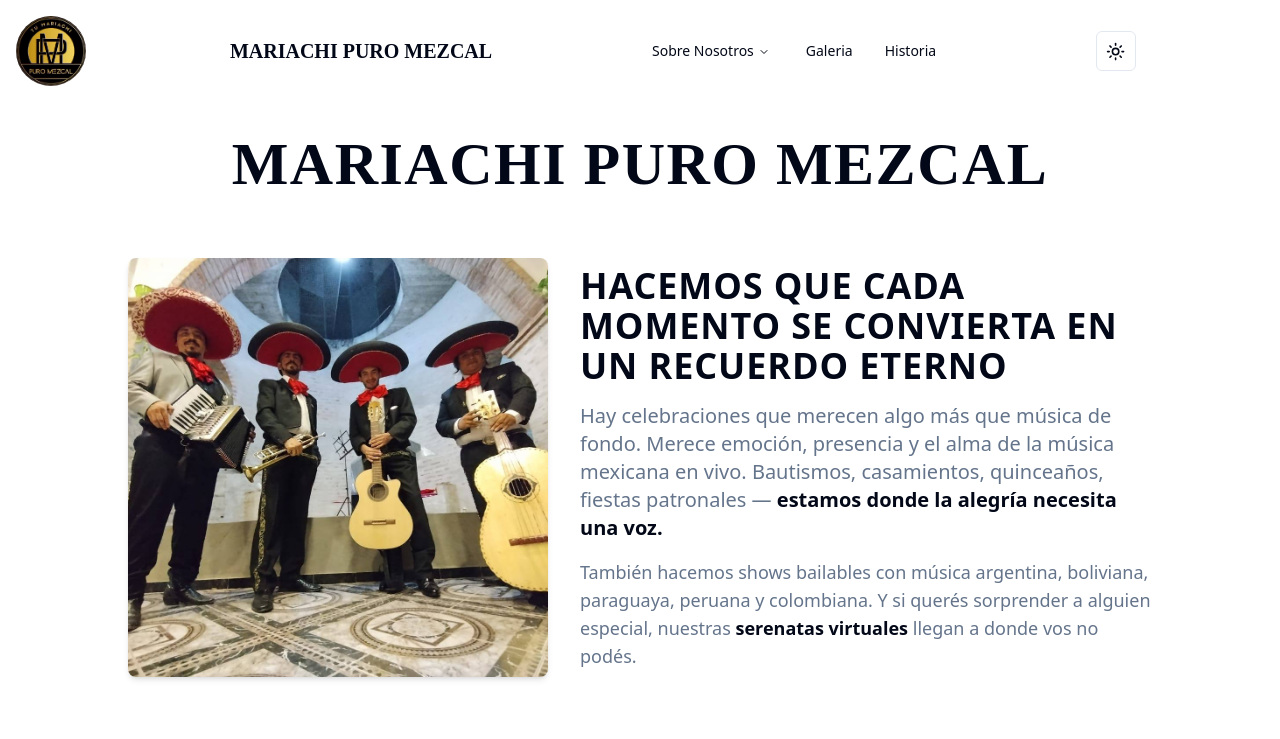
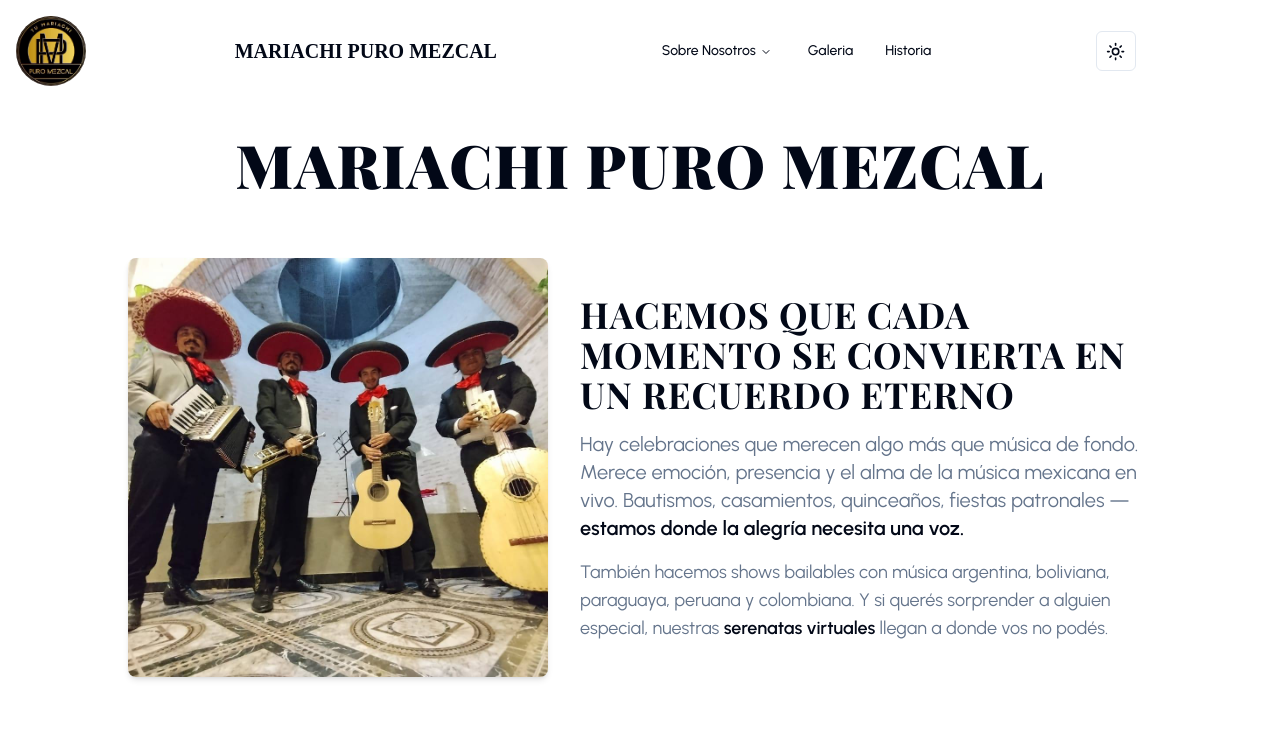
Before and after one commit to Leovilis/mezcal-2.0, a Next.js app: page / in a window 1280 px wide. Shown: the top 739 px of the page. Built offline with nearby package versions, Linux system fonts and the light colour scheme.

Commit message:
Update tailwind.config.ts

```diff
--- a/tailwind.config.ts
+++ b/tailwind.config.ts
@@ -7,7 +7,7 @@
     './components/**/*.{ts,tsx}',
     './app/**/*.{ts,tsx}',
     './src/**/*.{ts,tsx}',
-	],
+  ],
   prefix: "",
   theme: {
     container: {
@@ -16,14 +16,12 @@
       screens: {
         "2xl": "1400px",
       },
-  extend: {
-    fontFamily: {
-      urbanist: ["var(--font-urbanist)", "sans-serif"],
-      playfair: ["var(--font-playfair)", "serif"],
-    },
-  },
     },
     extend: {
+      fontFamily: {
+        urbanist: ["var(--font-urbanist)", "sans-serif"],
+        playfair: ["var(--font-playfair)", "serif"],
+      },
       colors: {
         border: "hsl(var(--border))",
         input: "hsl(var(--input))",
```
